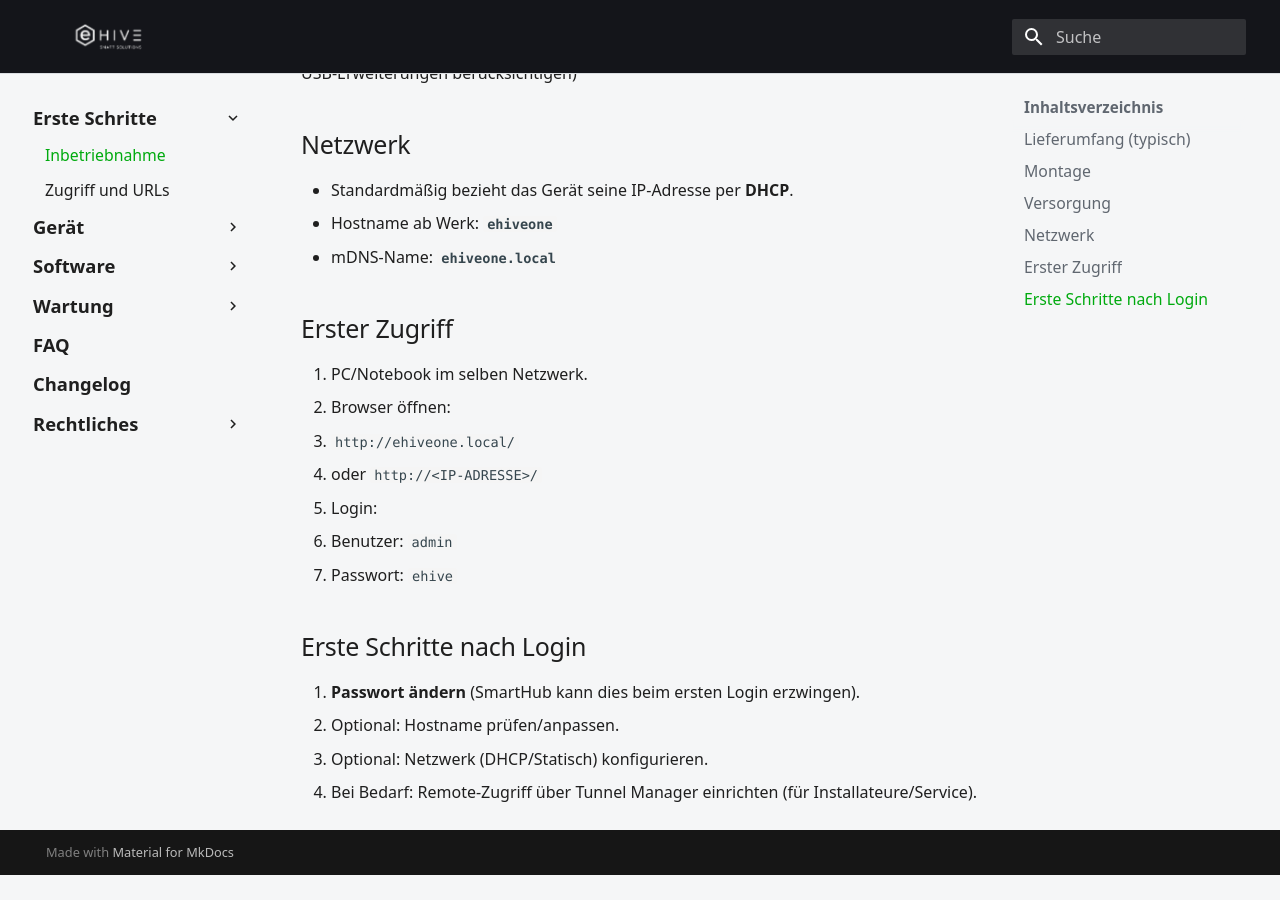
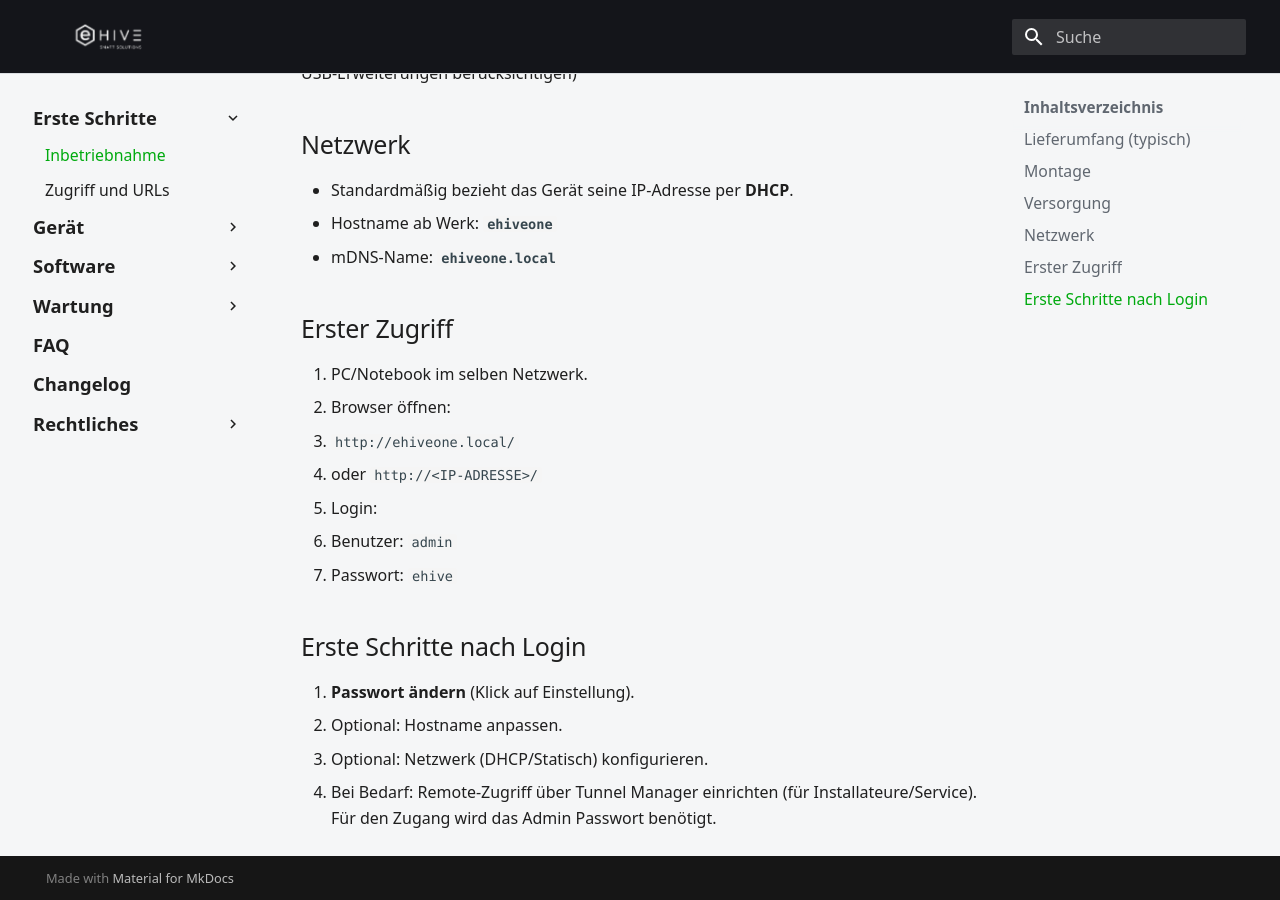
Before and after one commit to ehive-dev/doc, an MkDocs documentation site: the page built from docs/getting-started.md, in a window 1280 px wide and 900 px high, scrolled down 747 px. Built offline with MkDocs 1.6.1 and Material for MkDocs 9.7.7, drawn with Linux system fonts in a browser that asks for light colours; before the commit the page ends 1622 px from its top, so only the background shows below that.

Commit message:
Update post-login steps wording

```diff
--- a/docs/getting-started.md
+++ b/docs/getting-started.md
@@ -42,7 +42,7 @@ Netzteil-Empfehlung:
 
 ## Erste Schritte nach Login
 
-1. **Passwort ändern** (SmartHub kann dies beim ersten Login erzwingen).
-2. Optional: Hostname prüfen/anpassen.
+1. **Passwort ändern** (Klick auf Einstellung).
+2. Optional: Hostname anpassen.
 3. Optional: Netzwerk (DHCP/Statisch) konfigurieren.
-4. Bei Bedarf: Remote-Zugriff über Tunnel Manager einrichten (für Installateure/Service).
+4. Bei Bedarf: Remote-Zugriff über Tunnel Manager einrichten (für Installateure/Service). Für den Zugang wird das Admin Passwort benötigt.
```
